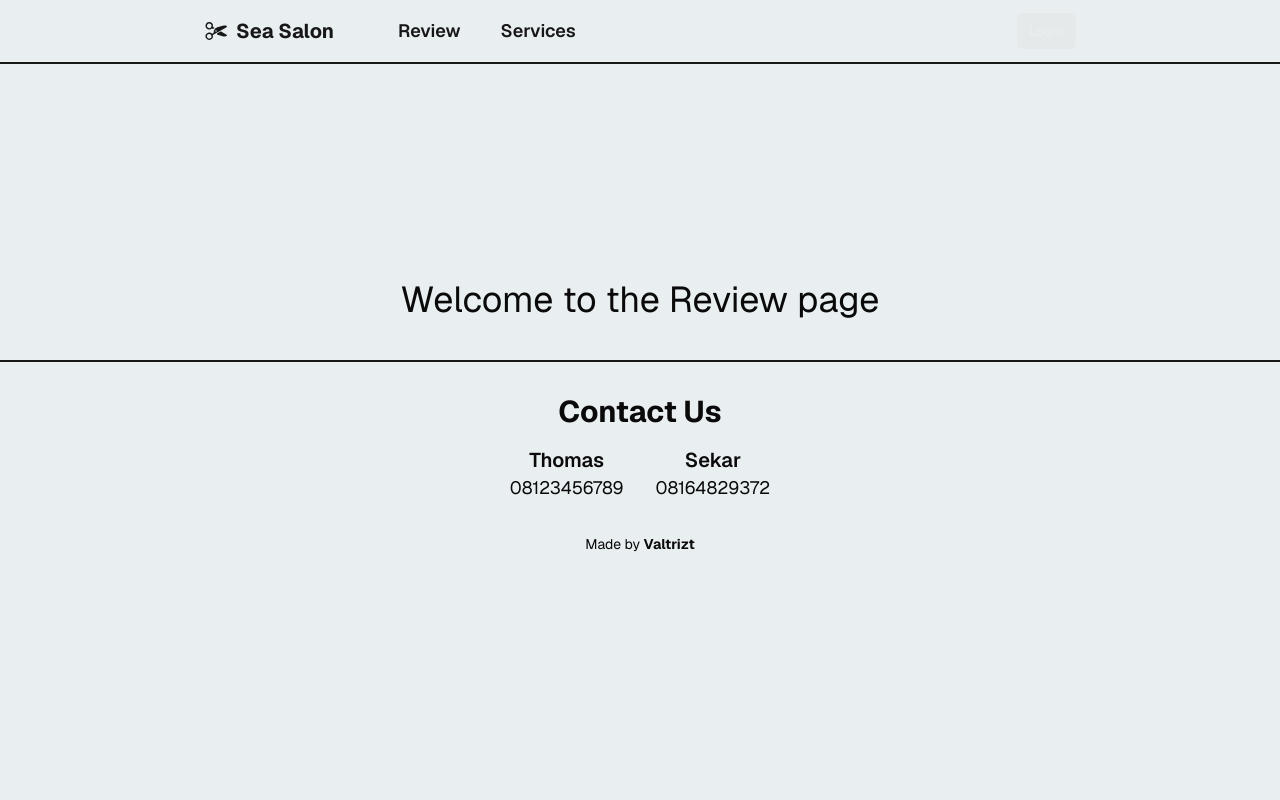
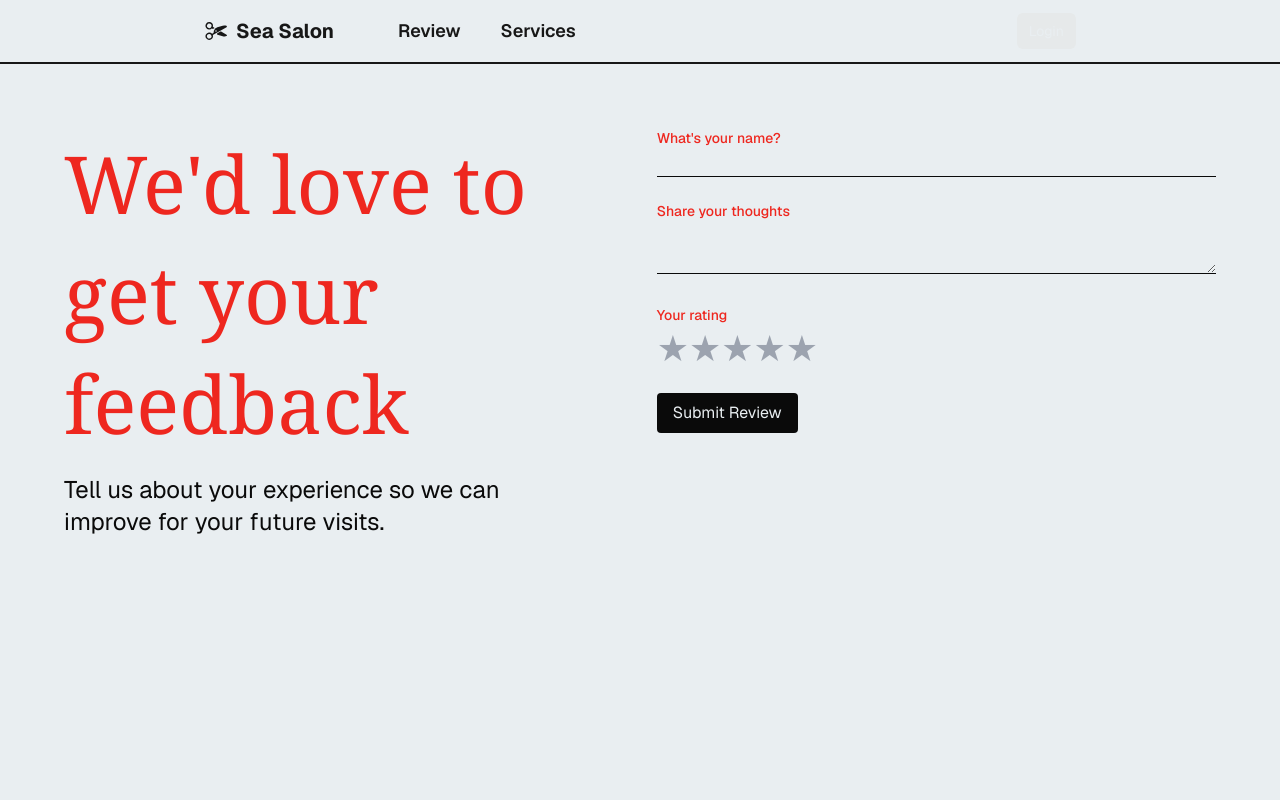
Before and after one commit to valuin/SEA-Salon-Compfest, a Next.js app: page /review in a window 1280 px wide. Shown: the top 800 px of the page. Built offline with nearby package versions, Linux system fonts and the light colour scheme; no server answers.

Commit message:
feat: Review page

```diff
--- a/app/page.tsx
+++ b/app/page.tsx
@@ -1,7 +1,7 @@
 import Navbar from "@/components/Navbar";
 import Header from "@/components/Header";
 import Footer from "@/components/Footer";
-import OurServices from "@/components/Services"; // Adjust the path as necessary
+import Services from "@/components/Services"; // Adjust the path as necessary
 
 export default function Index() {
   return (
@@ -10,7 +10,7 @@ export default function Index() {
 
       <div className="flex-1 w-full flex-col gap-5 px-3">
         <Header />
-        <OurServices />
+        <Services />
       </div>
 
       <Footer />
--- /dev/null
+++ b/app/review-submitted/page.tsx
@@ -0,0 +1,22 @@
+import React from 'react';
+import Link from 'next/link';
+import Navbar from '@/components/Navbar';
+import Footer from '@/components/Footer';
+
+export default function ReviewSubmitted() {
+    return (
+        <div className="flex-1 w-full flex flex-col gap-10 items-center bg-primary">
+            <Navbar />
+
+            <div className="flex flex-col max-w-4xl px-3 text-center">
+                <h1 className="text-4xl font-serif mb-4 text-neutral-950">Review submitted</h1>
+                <p className="text-xl mb-8 text-neutral-950">Thank you for your response!</p>
+                <Link href="/" className="bg-neutral-950 text-white px-4 py-2 rounded hover:bg-redText transition-colors duration-200">
+                    Back to Home
+                </Link>
+            </div>
+
+            <Footer />
+        </div>
+    );
+}
--- a/app/review/page.tsx
+++ b/app/review/page.tsx
@@ -1,21 +1,15 @@
 import React from 'react';
 import Navbar from '@/components/Navbar';
-import Header from '@/components/Header';
 import Footer from '@/components/Footer';
+import ReviewForm from '@/components/ReviewForm';
 
+export default function ReviewPage() {
+    return (
+        <div className="flex-1 w-full flex flex-col items-center bg-primary">
+            <Navbar />
+            <ReviewForm />
 
-export default async function ReviewPage() {
-    return (
-        <div className="flex-1 w-full flex flex-col gap-10 items-center bg-primary">
-        <Navbar />
-
-        <div className="flex flex-col max-w-4xl px-3">
-        </div>
-        <div className="mt-24">
-            <h1 className="text-4xl text-center mt-10 text-neutral-950">Welcome to the Review page</h1>
-        </div>
-
-        <Footer />
+            <Footer />
         </div>
     );
 }
--- a/components/Navbar.tsx
+++ b/components/Navbar.tsx
@@ -18,7 +18,7 @@ const Navbar = () => {
             <Link href="/review" passHref>
               <div className="font-semibold text-lg hover:text-redText cursor-pointer">Review</div>
             </Link>
-            <Link href="/services" passHref>
+            <Link href="/#services-section" passHref>
               <div className="font-semibold text-lg hover:text-redText cursor-pointer">Services</div>
             </Link>
           </div>
--- /dev/null
+++ b/components/ReviewForm.tsx
@@ -0,0 +1,101 @@
+"use client";
+import React, { useState } from "react";
+import { useRouter } from "next/navigation";
+
+const ReviewForm = () => {
+  const [name, setName] = useState("");
+  const [review, setReview] = useState("");
+  const [rating, setRating] = useState(0);
+  const [hover, setHover] = useState(0);
+  const router = useRouter();
+
+  const handleSubmit = (e: React.FormEvent<HTMLFormElement>) => {
+    e.preventDefault();
+    // Use router here as needed
+    router.push("/review-submitted");
+  };
+
+  return (
+    <div className="min-h-screen w-full bg-primary p-16 flex text-neutral-950">
+      <div className="w-1/2 pr-12 mr-8">
+        <h1 className="leading-snug text-3xl md:text-5xl font-serif mb-4 text-redText">
+          We'd love to get your feedback
+        </h1>
+        <p className="text-neutral-950 md:text-2xl">
+          Tell us about your experience so we can improve for your future
+          visits.
+        </p>
+      </div>
+      <div className="w-1/2">
+        <form onSubmit={handleSubmit} className="space-y-6">
+          <div>
+            <label
+              htmlFor="name"
+              className="block text-sm font-medium mb-1 text-redText"
+            >
+              What's your name?
+            </label>
+            <input
+              type="text"
+              id="name"
+              value={name}
+              onChange={(e) => setName(e.target.value)}
+              className="w-full bg-transparent border-b border-neutral-950 focus:outline-none"
+              required
+            />
+          </div>
+          <div>
+            <label
+              htmlFor="review"
+              className="block text-sm font-medium mb-1 text-redText"
+            >
+              Share your thoughts
+            </label>
+            <textarea
+              id="review"
+              value={review}
+              onChange={(e) => setReview(e.target.value)}
+              className="w-full bg-transparent border-b border-neutral-950 focus:outline-none"
+              rows={2}
+              required
+            />
+          </div>
+          <div>
+            <label className="block text-sm font-medium mb-1 text-redText">
+              Your rating
+            </label>
+            <div className="flex">
+              {[...Array(5)].map((star, index) => {
+                index += 1;
+                return (
+                  <button
+                    type="button"
+                    key={index}
+                    className={`bg-transparent border-none outline-none cursor-pointer ${
+                      index <= (hover || rating)
+                        ? "text-redText"
+                        : "text-gray-400"
+                    }`}
+                    onClick={() => setRating(index)}
+                    onMouseEnter={() => setHover(index)}
+                    onMouseLeave={() => setHover(rating)}
+                  >
+                    <span className="text-4xl">&#9733;</span>
+                  </button>
+                );
+              })}
+            </div>
+          </div>
+          <button
+            type="submit"
+            className="bg-neutral-950 text-primary px-4 py-2 rounded hover:bg-redText transition-colors"
+          >
+            Submit Review
+          </button>
+        </form>
+      </div>
+    </div>
+  );
+};
+
+export default ReviewForm;
--- a/components/Services.tsx
+++ b/components/Services.tsx
@@ -10,7 +10,7 @@ const OurServices = () => {
   return (
     <section className="my-16 p-16 text-center">
       <div className="flex justify-center items-center mb-4">
-        <h2 className="text-redText text-4xl md:text-5xl font-rosarivo-italic mb-6">
+        <h2 className="text-redText text-4xl md:text-5xl font-rosarivo-italic mb-6" id="services-section">
           Our Services
         </h2>
       </div>
```
Also changed, not shown: public/reviewIllustration.svg (added), todo.txt.
